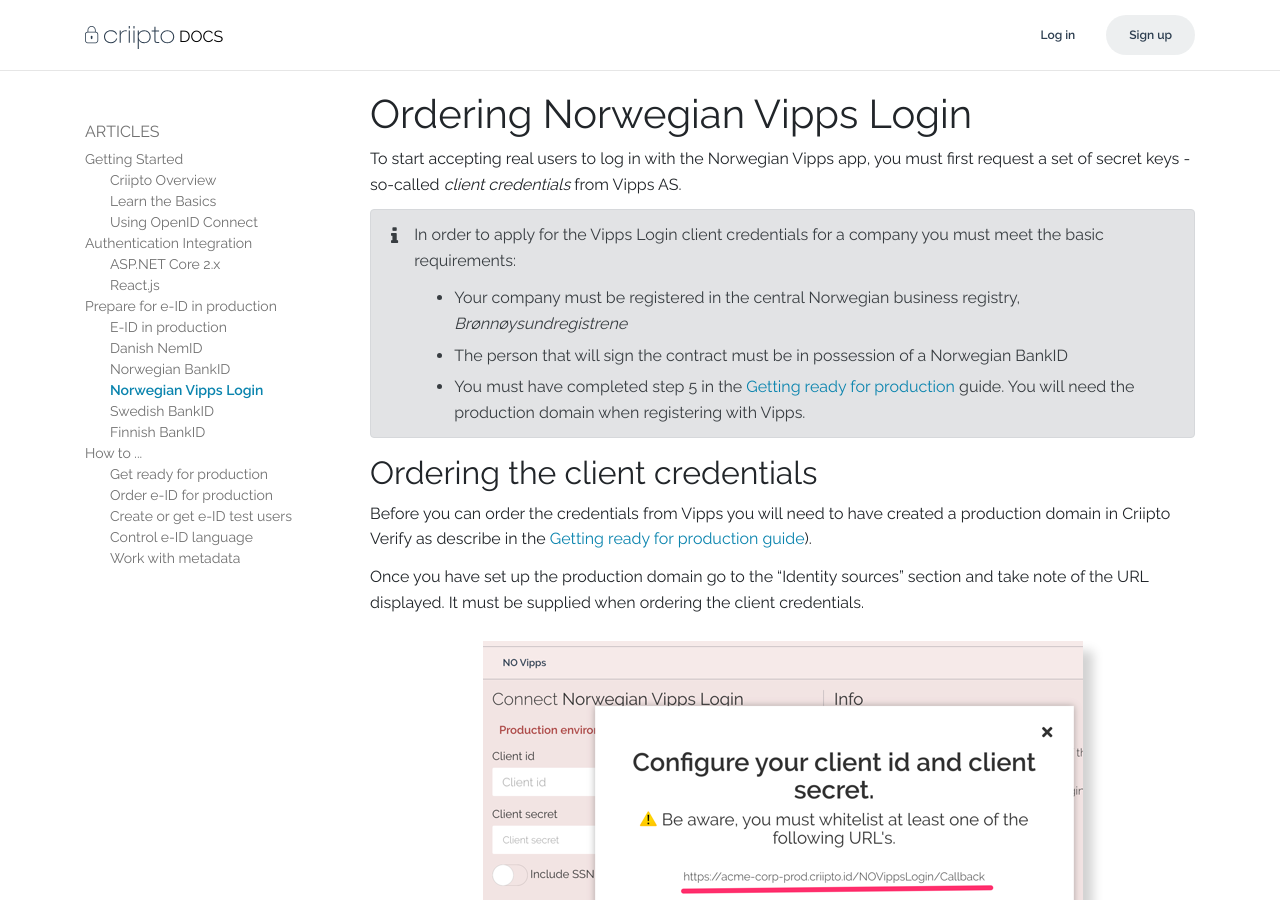
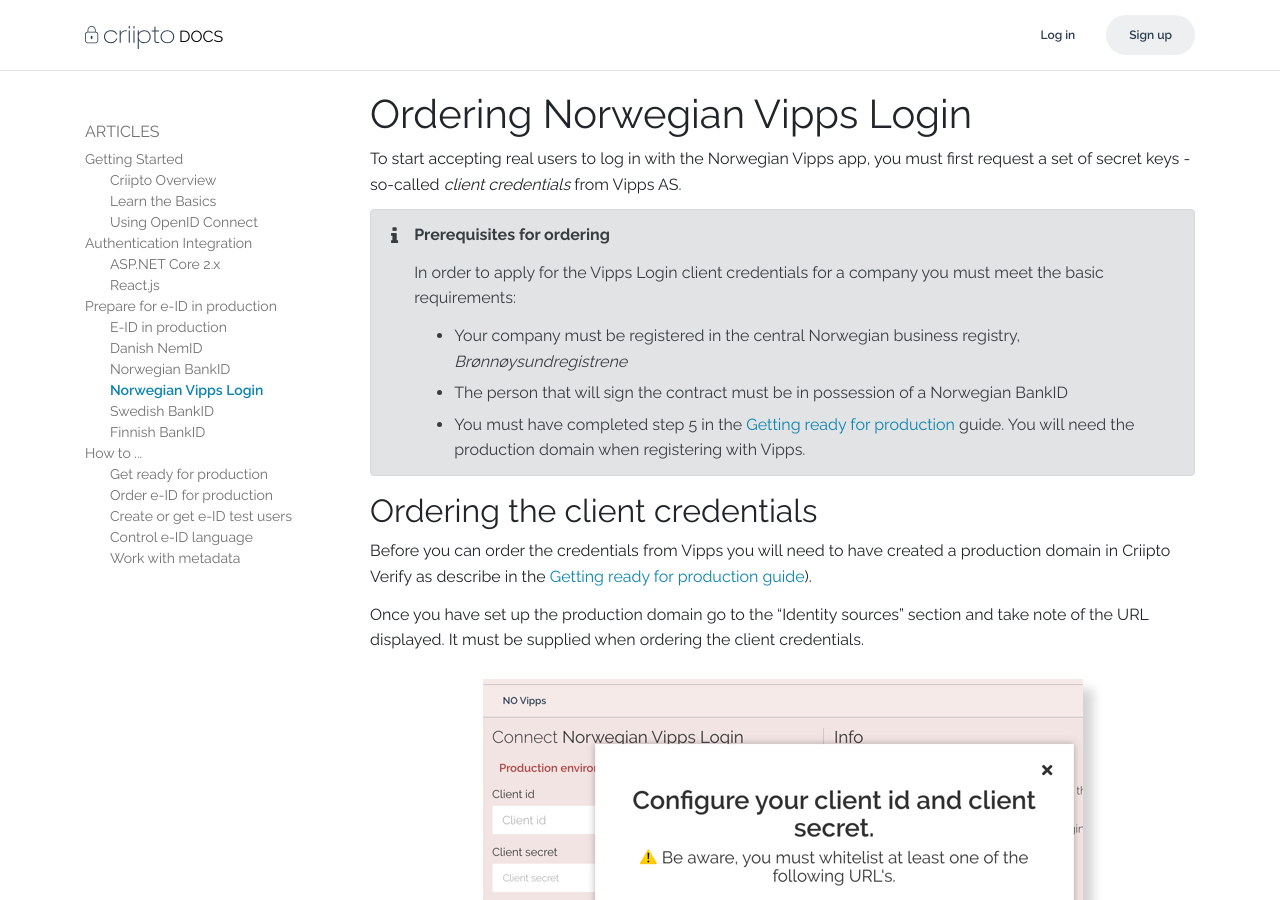
Before and after one commit to criipto/docs-old, a Jekyll site: the page built from eid-specifics/order-no-vipps.md, in a window 1280 px wide and 900 px high. Built offline with Jekyll 4.4.1, drawn with Linux system fonts in a browser that asks for light colours.

Commit message:
Small update

```diff
--- a/eid-specifics/order-no-vipps.md
+++ b/eid-specifics/order-no-vipps.md
@@ -7,6 +7,8 @@
 To start accepting real users to log in with the Norwegian Vipps app, you must first request a set of secret keys - so-called _client credentials_ from Vipps AS.
 
 {% iconnote info %}
+
+**Prerequisites for ordering**
 
 In order to apply for the Vipps Login client credentials for a company you must meet the basic requirements:
 
```
Also changed, not shown: eid-specifics/order-no-bankid.md (+2 -0 lines).
